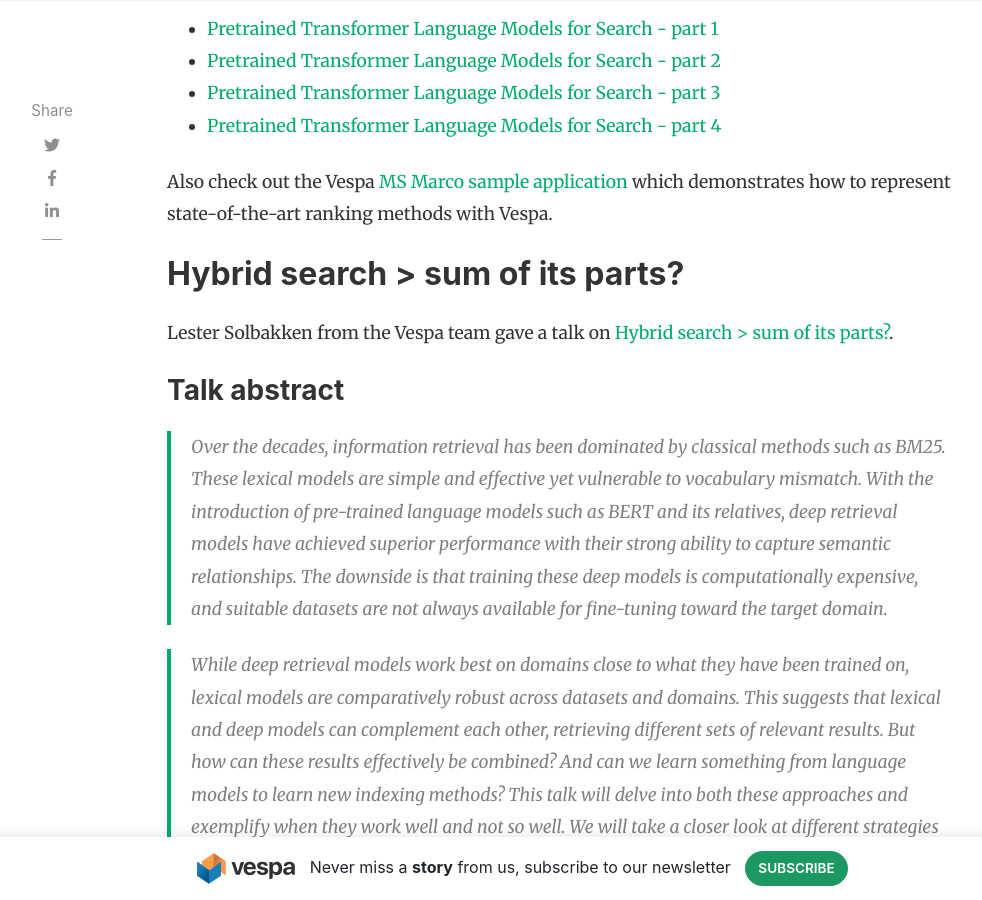
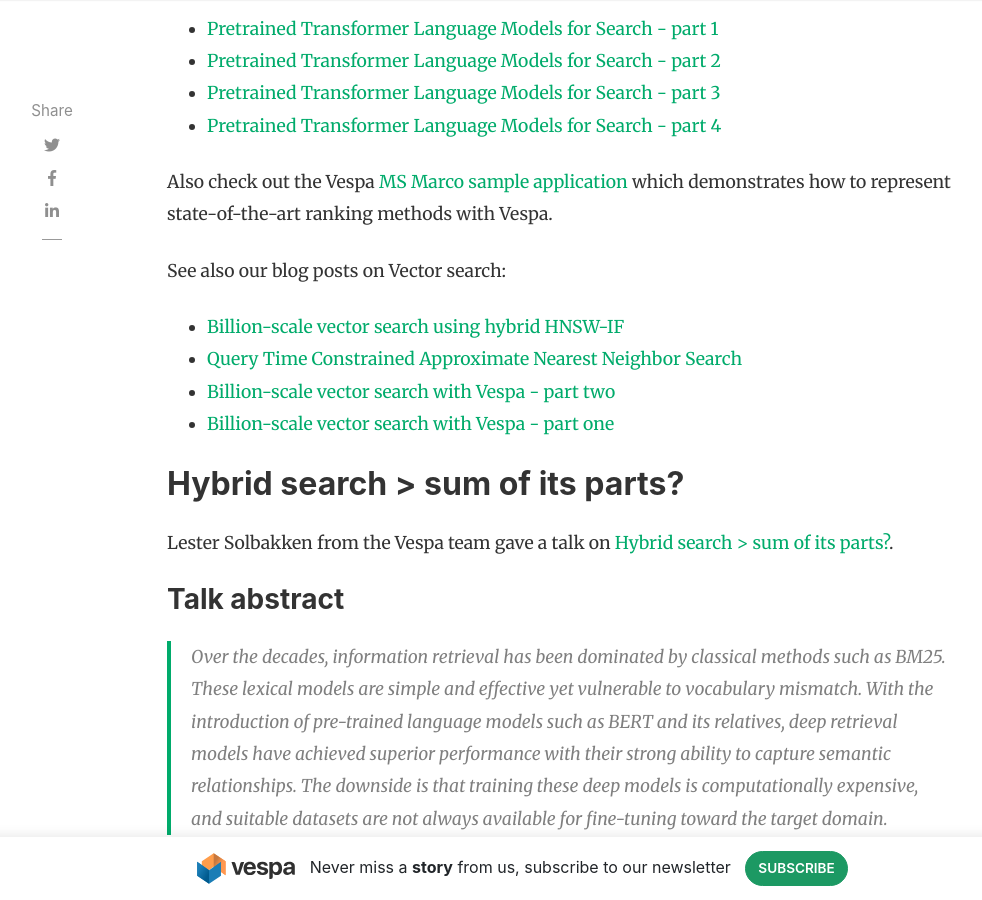
Before and after one commit to vespa-engine/blog, a Jekyll site: the page built from _posts/2022-06-18-vespa-at-berlin-buzzwords.md, in a window 1280 px wide and 900 px high, scrolled down 2205 px. Shown: the whole window, without its empty margins (118-1100 px from the left). Built offline with Jekyll 4.4.1, drawn with Linux system fonts in a browser that asks for light colours; nearby versions of some CDN libraries; comment, search, counter and statistics services are not loaded.

Commit message:
Add more links

```diff
--- a/_posts/2022-06-18-vespa-at-berlin-buzzwords.md
+++ b/_posts/2022-06-18-vespa-at-berlin-buzzwords.md
@@ -40,6 +40,12 @@
 
 Also check out the Vespa [MS Marco sample application](https://github.com/vespa-engine/sample-apps/tree/master/msmarco-ranking)
 which demonstrates how to represent state-of-the-art ranking methods with Vespa.
+
+See also our blog posts on Vector search:
+- [Billion-scale vector search using hybrid HNSW-IF](https://blog.vespa.ai/vespa-hybrid-billion-scale-vector-search/)
+- [Query Time Constrained Approximate Nearest Neighbor Search](https://blog.vespa.ai/constrained-approximate-nearest-neighbor-search/)
+- [Billion-scale vector search with Vespa - part two](https://blog.vespa.ai/billion-scale-knn-part-two/)
+- [Billion-scale vector search with Vespa - part one](https://blog.vespa.ai/billion-scale-knn/)
 
 ## Hybrid search > sum of its parts?
 Lester Solbakken from the Vespa team gave a talk on [Hybrid search > sum of its parts?](https://pretalx.com/bbuzz22/talk/YEHRTE/).
```
